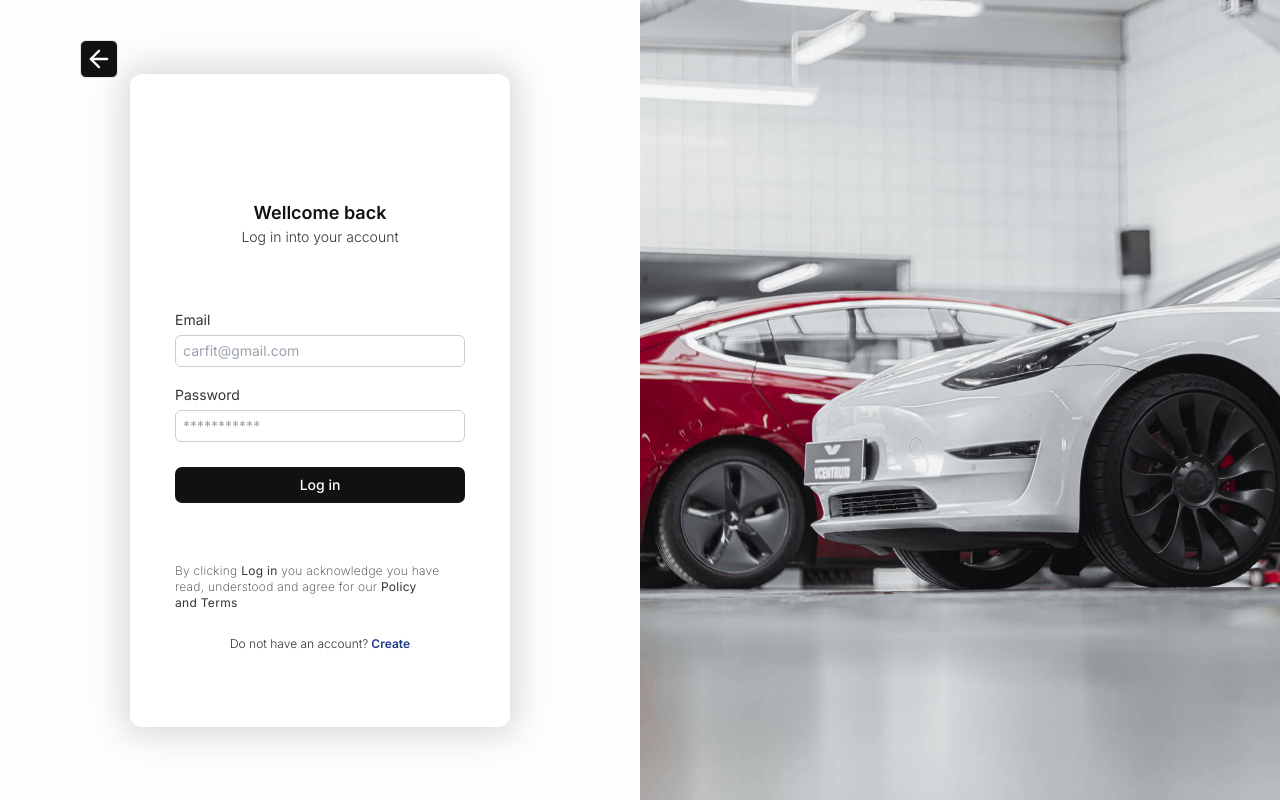
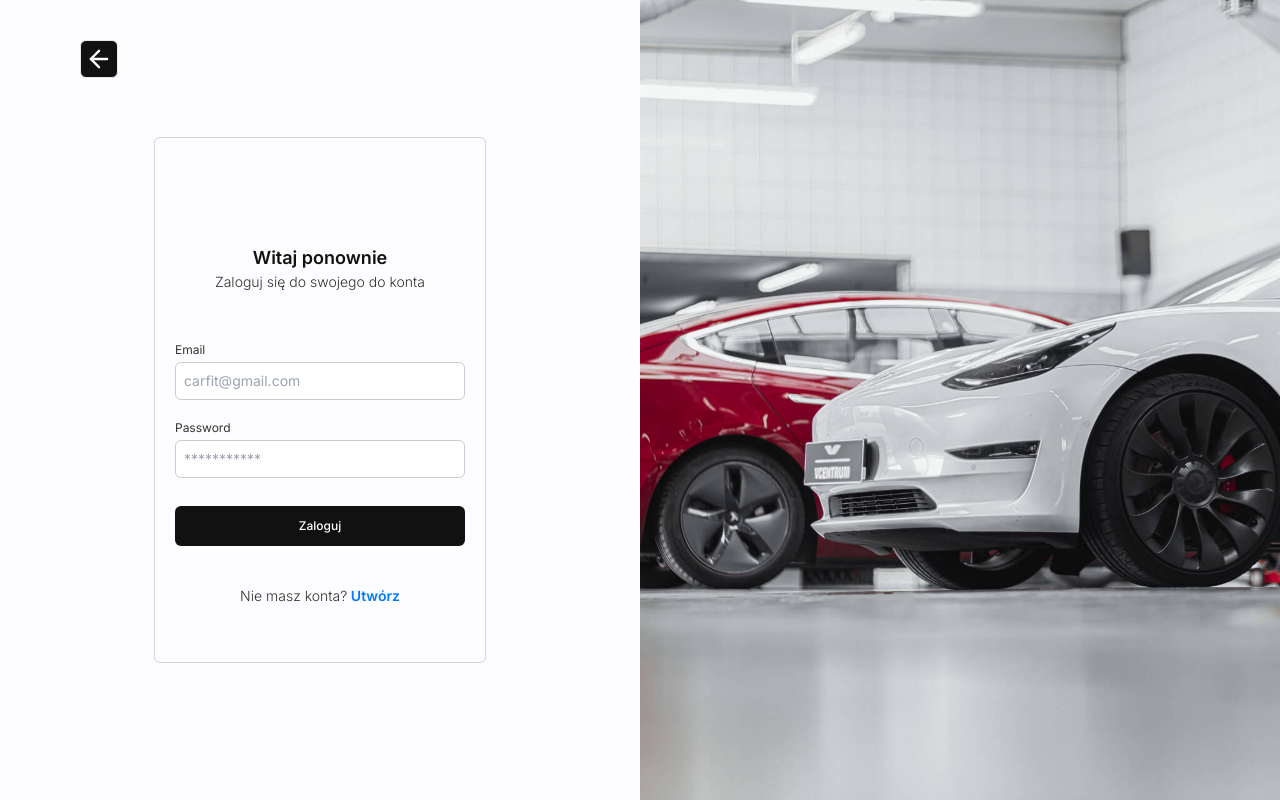
Before and after one commit to D3eviee/carfit-app, a Next.js app: page /sign-in in a window 1280 px wide. Built offline with nearby package versions, Linux system fonts and the light colour scheme.

Commit message:
Small updates

```diff
--- a/src/app/(auth)/(client)/sign-in/page.tsx
+++ b/src/app/(auth)/(client)/sign-in/page.tsx
@@ -1,12 +1,13 @@
 'use client'
 import Link from "next/link";
 import Image from "next/image";
-import login_image from "../../../../../public/login_image.jpg"
+import login_image from "@/../public/login_image.jpg"
 import { ArrowLeft } from "lucide-react";
 import FormHeader from "@/components/form-header";
 import { useState } from "react";
 import { useRouter } from "next/navigation";
-import { useForm } from "react-hook-form";
+import { useForm } from "react-hook-form"
+import { cn } from "@/utils"
 
 type FormData = {
   email: string
@@ -16,7 +17,7 @@ type FormData = {
 export default function SignIn() {
   const [error, setError] = useState<string>('')
   const router = useRouter()
-  const {register, handleSubmit} = useForm<FormData>({
+  const {register, handleSubmit, formState} = useForm<FormData>({
     defaultValues: {
       email: '',
       password: ''
@@ -47,55 +48,57 @@ export default function SignIn() {
 
 
   return (
-    <div className="w-full h-screen flex">
-      <Link href="/" className="absolute left-[80px] top-[40px]">
-        <div className=" bg-[#111] rounded-md hover:bg-[#222222] border p-1">
-          <ArrowLeft color="#FFFFFF" className="size-7" />
+    <div className="w-full min-h-svh flex lg:flex-row">
+      <Link href="/">
+          <div className="hidden w-fit absolute bg-[#111] rounded-md hover:bg-[#222222] border p-1 md:block md:left-[80px] md:top-[40px]">
+            <ArrowLeft color="#FFFFFF" className="size-7"/>
           </div>
       </Link>
 
-      <div className="w-1/2 bg-[#FDFCFF] text-white flex flex-col items-center justify-center">
-        <div className="w-[380px] bg-[#FFFFFF] flex flex-col px-[45px] py-[75px] gap-[30px] rounded-xl shadow-[0px_0px_35px_5px_#D4D4D4]">
+      <div className="w-full bg-[#FDFCFF] flex flex-col items-center justify-center lg:w-1/2">
+        <div className="flex flex-col gap-5 md:border-[0.5px] md:border-[#D1D5D4] md:px-5 md:py-14 md:rounded-md">
+          <FormHeader title="Witaj ponownie" subtitle="Zaloguj się do swojego do konta"/>
 
-          <FormHeader title="Wellcome back" subtitle="Log in into your account"/>
-
-          <form onSubmit={handleSubmit(onSubmit)}>
-            <label htmlFor="email" className="inline-block text-[#333] text-[14px] mb-[5px]">Email</label>
+          <form onSubmit={handleSubmit(onSubmit)} className="flex flex-col gap-5">
+            <div className="flex flex-col gap-1">
+              <label htmlFor="email" className="text-[#333] text-xs">Email</label>
               <input
                 {...register('email')}
                 type="text"
                 id="email"
                 placeholder="carfit@gmail.com"
-              className="border-[0.5px] border-[#CCCCCC] w-full px-[7px] py-[5px] text-[#111] text-sm rounded-md mb-[15px] focus:outline-[#333333]"
+                className="border border-[#CCCCCC] w-full px-2 py-2 text-[#111] text-sm rounded-md focus:outline-none focus:border-[#007AFF] "
               />
-
-            <label htmlFor="password" className="inline-block text-[#333] text-[14px] mb-[5px]">Password</label>
+            </div>
+            <div className="flex flex-col gap-1">
+              <label htmlFor="password" className="text-[#333] text-xs">Password</label>
               <input
                 {...register('password')}
                 type="password"
                 id="password"
                 placeholder="***********"
-              className="border-[0.5px] border-[#CCCCCC] w-full px-[7px] py-[5px] text-[#111] text-sm rounded-md focus:outline-[#333333]"
+                className="border border-[#CCCCCC] w-full px-2 py-2 text-[#111] text-sm rounded-md focus:outline-none focus:border-[#007AFF]"
               />
+            </div>
 
-          <button className="w-full flex bg-[#111111] py-2 justify-center items-center gap-3 rounded-[7px] font-medium text-sm mt-[25px]">Log in</button>
+            <button
+              className={cn("w-full bg-[#111] text-white flex py-3 justify-center items-center rounded-md font-medium text-xs mt-2",
+                formState.isSubmitting && "bg-[#333]")}
+            >
+              Zaloguj
+            </button>
+
+            <p className="text-red-500 text-xs">{error}</p>
           </form>
 
-        <p className="text-red-500 text-xs">{error}</p>
-
-          <div>
-            <p className="text-xs text-[#333] text-pretty font-extralight tracking-wide">By clicking <b>Log in</b> you acknowledge you have read, understood and agree for our
-              <span className="text-xs font-normal text-[#333]"> Policy and Terms
-            </span></p>
-              <p className="mt-[25px] text-center text-[#333333] text-xs font-light">Do not have an account?
-                <Link href='/onboarding'><span className="text-blue-900 font-semibold"> Create</span></Link>
+          <p className="text-center text-[#333] text-sm font-light">Nie masz konta?
+            <Link href='/onboarding'><span className="text-[#007AFF] font-semibold"> Utwórz</span></Link>
           </p>
         </div>
+      </div>
 
-
-    </div>
-    </div>
-      <div className="w-1/2 text-white">
+      {/* IMAGES FOR BIG SCREEN SIZES */}
+      <div className="w-1/2 text-white  hidden lg:block">
         <Image src={login_image} alt="login image" className="h-full object-cover"/>
       </div>
     </div>
--- a/src/app/layout.tsx
+++ b/src/app/layout.tsx
@@ -2,7 +2,6 @@ import type { Metadata } from "next";
 import { Inter } from "next/font/google";
 import "./globals.css";
 import { QueryProvider } from "@/components/providers/query-provider";
-import { ReactQueryDevtools } from '@tanstack/react-query-devtools'
 
 const inter = Inter({ subsets: ['latin'] })
 
@@ -11,13 +10,13 @@ export const metadata: Metadata = {
   description: "Book your car service provider",
 };
 
-export default  function RootLayout({children}: Readonly<{children: React.ReactNode}>) {
+export default function RootLayout({children}: Readonly<{children: React.ReactNode}>) {
 
   return (
     <html lang="en">
       <body className={`${inter.className} antialiased bg-[#FDFCFF]`}>
         <QueryProvider>
-        <ReactQueryDevtools position="bottom" buttonPosition="bottom-right"/>
+        {/* <ReactQueryDevtools position="bottom" buttonPosition="bottom-right"/> */}
         {children}
         </QueryProvider>
       </body>
--- a/src/components/landing/landing-recommended-services-section.tsx
+++ b/src/components/landing/landing-recommended-services-section.tsx
@@ -10,7 +10,7 @@ export default async function LandingRecommendedServicesSection() {
 
   return (
     <LandingSectionLayoutProvider sectionHeader="Wyróżnione">
-      <div className="flex gap-8 overflow-x-auto">
+      <div className="flex flex-row overflow-x-scroll">
         {services && services.length > 0 ? (
           services.map((service) => (
             <BusinessCard key={service.id} serviceData={service} />
--- a/src/components/landing/landing-search-form.tsx
+++ b/src/components/landing/landing-search-form.tsx
@@ -18,9 +18,9 @@ export default function LandingSearchForm() {
   return (
     <form
       onSubmit={handleSearch}
-      className="py-2.5 px-3.5 mb-56 flex flex-row border border-[#333333] rounded-md gap-[15px]"
+      className="py-2.5 px-3.5 flex flex-row border border-[#333333] rounded-md gap-[15px]"
     >
-      <div className="flex flex-row w-full gap-3">
+      <div className="flex flex-row items-center w-full gap-3">
         <label htmlFor="location" className="sr-only">Location</label>
         <MapPinned strokeWidth={1.5} className="pr-1" />
         <input
@@ -36,7 +36,7 @@ export default function LandingSearchForm() {
 
       <button
         type="submit"
-        className="h-7 font-semibold text-sm py-1 px-4 rounded-md bg-black text-white hover:bg-[#333333]"
+        className="font-semibold text-sm py-2 px-4 rounded-md bg-black text-white hover:bg-[#333333]"
       >
         Szukaj
       </button>
--- a/src/components/landing/landing-section-layout-provider.tsx
+++ b/src/components/landing/landing-section-layout-provider.tsx
@@ -3,7 +3,7 @@ import { ReactNode } from "react"
 export default function LandingSectionLayoutProvider({children, sectionHeader }:{children: ReactNode, sectionHeader:string}) {
   return (
     <div className="flex flex-col gap-8">
-        <h3 className="font-md text-[#333] text-[25px]">{sectionHeader}</h3>
+        <h3 className="font-md text-[#333] text-xl lg:text-2xl">{sectionHeader}</h3>
         {children}
     </div>
     )
--- a/src/components/landing/landing-top-services-card.tsx
+++ b/src/components/landing/landing-top-services-card.tsx
@@ -1,11 +1,11 @@
 import Image from 'next/image';
-import wheels_image from '../../../public/wheels.jpg'
+import category_image from '@/../public/service_image_1.jpg'
 
 export default function LandingTopServicesCard({serviceCategoryName}:{serviceCategoryName:string}) {
   return (
     <div className="flex-none w-[200px] h-[170px] rounded-md  border-1 border-[0.5px] border-[#D4D4D4] shadow-md overflow-clip">
         <div className="h-[128px] overflow-hidden">
-            <Image src={wheels_image}  alt="wheels change" height={128} width={200}/>
+            <Image src={category_image}  alt="wheels change" height={128} width={200}/>
         </div>
         <div className="flex items-center bg-white px-2.5 h-[42px]">
             <h1>{serviceCategoryName}</h1>
--- /dev/null
+++ b/src/components/navbar/navbar-menu.tsx
@@ -0,0 +1,38 @@
+'use client'
+import { ChevronRight, X } from "lucide-react";
+import Link from "next/link";
+
+export default function NavbarMenu({onClose}:{onClose: () => void}) {
+    return (
+        <div className="absolute top-0 left-0 min-h-svh min-w-full bg-white z-10 p-3">
+            <div className="flex flex-col gap-10">
+                <div className="w-full flex justify-end">
+                    <X size={30} color="#000" onClick={() => onClose()} strokeWidth={1} className="align-right"/>
+                </div>
+
+                <div className="flex flex-col gap-5">
+                    <Link href="/business" className="p-3 py-5 rounded active:bg-slate-100">
+                        <div className="flex flex-row justify-between">
+                            <p className="text-md font-semibold">Dla biznesu</p>
+                            <ChevronRight strokeWidth={1.5}/>
+                        </div>
+                    </Link>
+
+                    <Link href="/support" className="p-3 py-5 rounded active:bg-slate-100">
+                        <div className="flex flex-row justify-between">
+                            <p className="text-md font-semibold">Wsparcie</p>
+                            <ChevronRight strokeWidth={1.5}/>
+                        </div>
+                    </Link>
+
+                    <Link href="/sign-in" className="p-3 py-5 rounded active:bg-slate-100">
+                        <div className="flex flex-row justify-between">
+                            <p className="text-md font-semibold">Zaloguj</p>
+                            <ChevronRight strokeWidth={1.5}/>
+                        </div>
+                    </Link>
+                </div>
+            </div>
+        </div>
+    )
+}
```
Also changed, not shown: src/app/(landing)/page.tsx (+15 -10 lines), src/components/business-card.tsx (+7 -7 lines), src/components/landing/landing-top-services-card-mobile.tsx (added, +13 -0 lines), src/components/landing/landing-top-services.tsx (+8 -1 lines), src/components/navbar/navbar.tsx (+46 -7 lines). Lines whose indentation alone changed are shown as unchanged.
